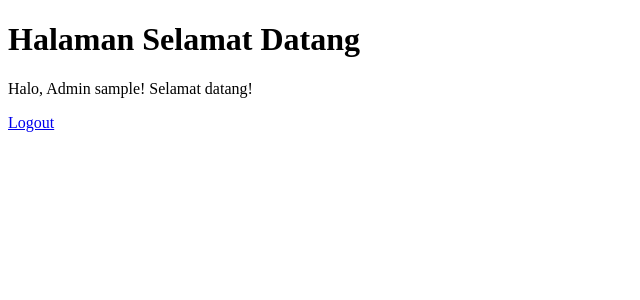
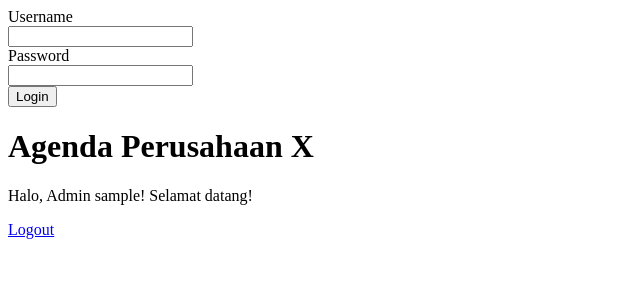
Before and after one commit to LeonardoSaputra/Agenda, a PHP site: page /welcome.php in a window 1280 px wide. Shown: the top 300 px of the page, without its empty margins (0-640 px from the left). Run offline with PHP 8.4, Linux system fonts and the light colour scheme; the visitor is signed in with stand-in values (Sample User, id 1).

Commit message:
mengganti judul website dan memasukkan database dan loginpage php ke welcomephp

```diff
--- a/welcome.php
+++ b/welcome.php
@@ -1,11 +1,11 @@
 <?php
-session_start();
-
+include "Database.php";
+include "LoginPage.php";
 // Memeriksa apakah pengguna sudah login
-if (!isset($_SESSION['isLoggedIn']) || $_SESSION['isLoggedIn'] !== true) {
-    header("Location: login.php"); // Redirect ke halaman login jika belum login
-    exit;
-}
+// if (!isset($_SESSION['isLoggedIn']) || $_SESSION['isLoggedIn'] !== true) {
+//     header("Location: LoginPage.php"); // Redirect ke halaman login jika belum login
+//     exit;
+// }
 
 $username = $_SESSION['username'];
 $role = $_SESSION['role'];
@@ -27,8 +27,8 @@ if ($role == 'admin') {
     <title>Welcome</title>
 </head>
 <body>
-    <h1>Halaman Selamat Datang</h1>
+    <h1>Agenda Perusahaan X</h1>
     <p><?php echo $welcomeMessage; ?></p>
-    <a href="logout.php">Logout</a>
+    <a href="login_page.html">Logout</a>
 </body>
 </html>
```
